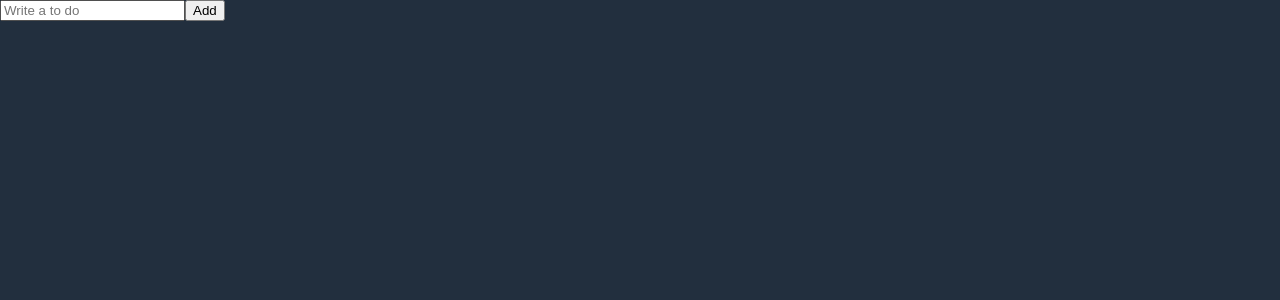
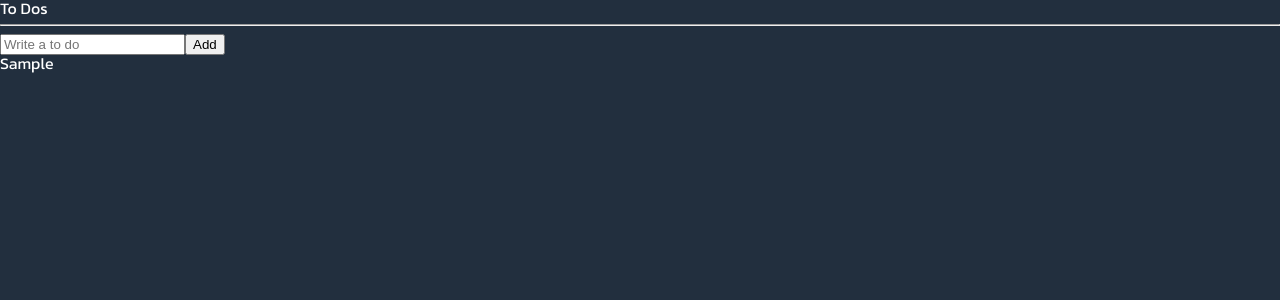
Before and after one commit to bona1122/react-masterclass, a React (Vite) app: page / in a window 1280 px wide. Both pictures are taken after typing "Sample" into the empty fields and a click on the button "Add". Shown: the top 300 px of the page. Built offline with nearby package versions, Linux system fonts and the light colour scheme.

Commit message:
todo using Recoil

```diff
--- a/src/App.tsx
+++ b/src/App.tsx
@@ -1,5 +1,5 @@
 import { createGlobalStyle } from "styled-components";
-import ToDoList from "./ToDoList";
+import ToDoList from "./components/ToDoList";
 
 const GlobalStyle = createGlobalStyle`
  html, body, div, span, applet, object, iframe,
@@ -55,7 +55,8 @@ table {
 body{
   font-family: 'Kanit', sans-serif;
   background-color: ${(props) => props.theme.bgColor};
-  color: ${(props) => props.theme.textColor};
+  /* color: ${(props) => props.theme.textColor}; */
+  color: white;
 }
 a{
   text-decoration: none;
--- a/src/ToDoList.tsx
+++ /dev/null
@@ -1,28 +0,0 @@
-import { useForm } from "react-hook-form";
-
-interface IForm {
-  todo: string;
-}
-function ToDoList() {
-  const { register, handleSubmit, setValue } = useForm<IForm>();
-  const handleValid = (data: IForm) => {
-    console.log("add to do", data.todo);
-    setValue("todo", "");
-  };
-  return (
-    <div>
-      <form onSubmit={handleSubmit(handleValid)}>
-        <input
-          {...register("todo", {
-            required: "please write a todo",
-          })}
-          type="text"
-          placeholder="Write a to do"
-        />
-        <button>Add</button>
-      </form>
-    </div>
-  );
-}
-
-export default ToDoList;
--- /dev/null
+++ b/src/components/ToDoList.tsx
@@ -0,0 +1,59 @@
+import { useForm } from "react-hook-form";
+import {
+  atom,
+  useRecoilState,
+  useRecoilValue,
+  useSetRecoilState,
+} from "recoil";
+
+const todoList = atom<ITodo[]>({
+  key: "todoList",
+  default: [],
+});
+
+interface ITodo {
+  text: string;
+  categoty: "DONE" | "TO_DO" | "DOING";
+  id: number;
+}
+
+interface IForm {
+  todo: string;
+}
+function ToDoList() {
+  const [todos, setTodos] = useRecoilState(todoList);
+  // const value = useRecoilValue(todoList);
+  // const modFn = useSetRecoilState(todoList);
+  const { register, handleSubmit, setValue } = useForm<IForm>();
+  const handleValid = ({ todo }: IForm) => {
+    setValue("todo", "");
+    setTodos((prev) => [
+      { id: Date.now(), text: todo, categoty: "TO_DO" },
+      ...prev,
+    ]);
+  };
+  // console.log(todos);
+  return (
+    <div>
+      <h1>To Dos</h1>
+      <hr />
+      <form onSubmit={handleSubmit(handleValid)}>
+        <input
+          {...register("todo", {
+            required: "please write a todo",
+          })}
+          type="text"
+          placeholder="Write a to do"
+        />
+        <button>Add</button>
+      </form>
+      <ul>
+        {todos.map((todo) => (
+          <li key={todo.id}>{todo.text}</li>
+        ))}
+      </ul>
+    </div>
+  );
+}
+
+export default ToDoList;
```
